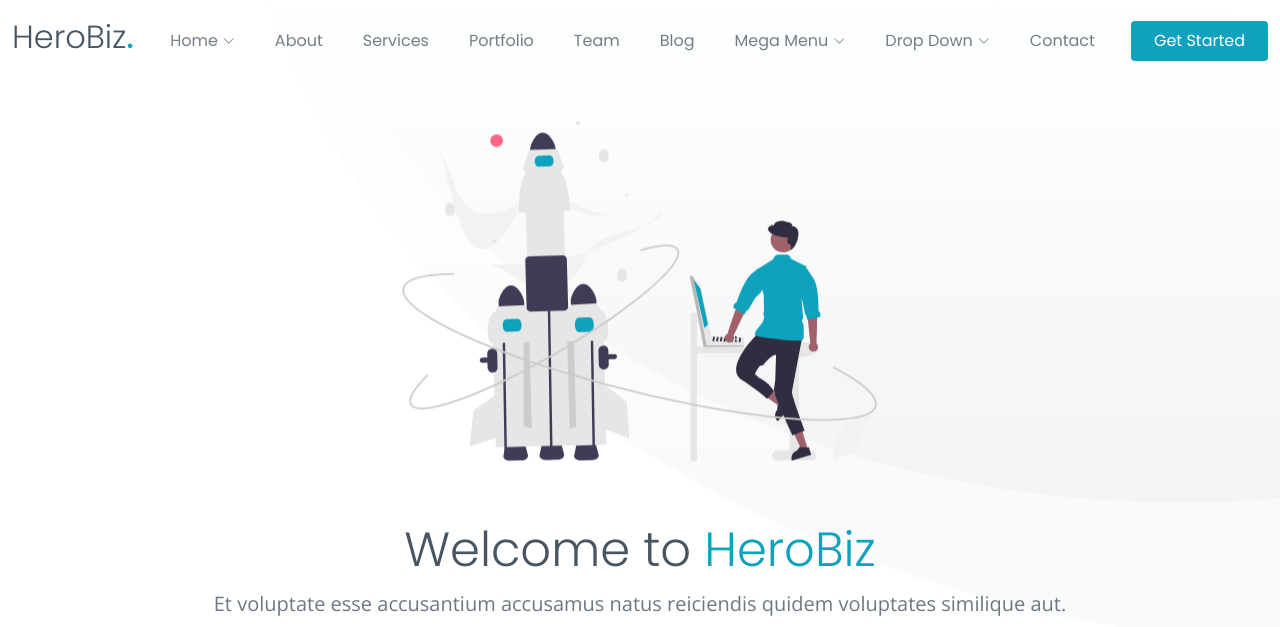
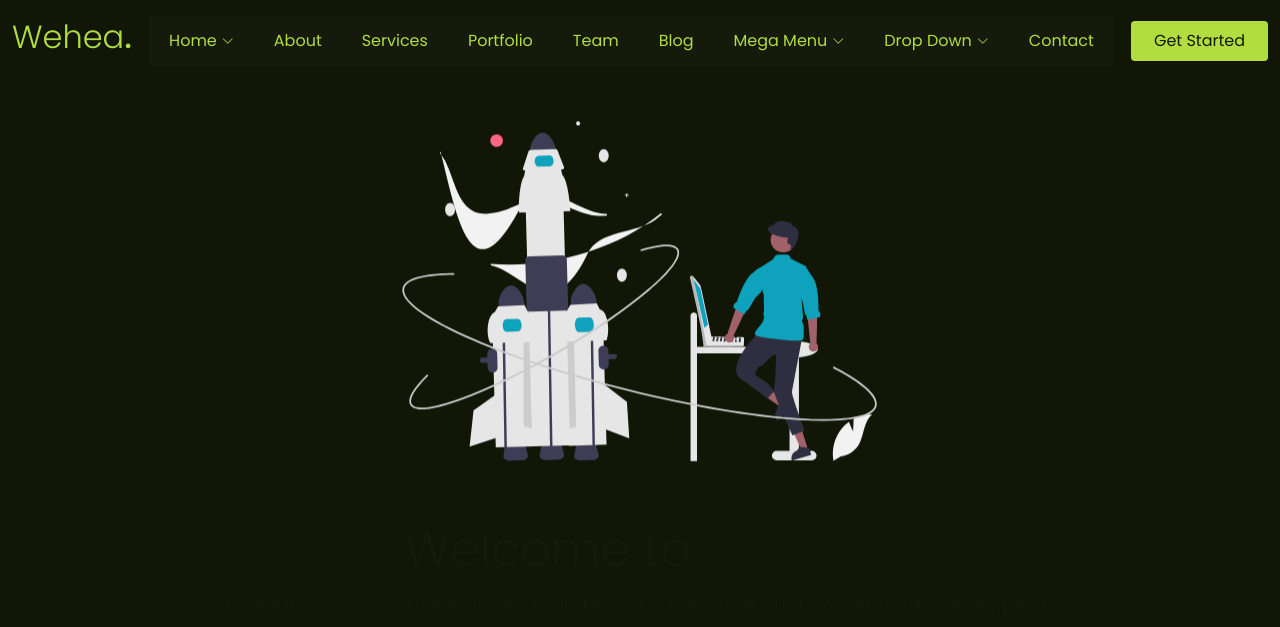
Before and after one commit to MattGDwyer/wehea, a website: page index.html in a window 1280 px wide. Shown: the top 627 px of the page. Drawn offline with nearby package versions, Linux system fonts and the light colour scheme.

Commit message:
adjusting colors

```diff
--- a/assets/css/variables.css
+++ b/assets/css/variables.css
@@ -14,93 +14,69 @@
 *
 * Learn more about CSS variables at https://developer.mozilla.org/en-US/docs/Web/CSS/Using_CSS_custom_properties
 */
-
 /*--------------------------------------------------------------
 # 1. HeroBiz template variables
 --------------------------------------------------------------*/
 :root {
-
   /* Fonts */
   --font-default: 'Open Sans', system-ui, -apple-system, "Segoe UI", Roboto, "Helvetica Neue", Arial, "Noto Sans", "Liberation Sans", sans-serif, "Apple Color Emoji", "Segoe UI Emoji", "Segoe UI Symbol", "Noto Color Emoji";
   --font-primary: 'Source Sans Pro', sans-serif;
   --font-secondary: 'Poppins', sans-serif;
-
   /* Colors */
   /* The *-rgb color names are simply the RGB converted value of the corresponding color for use in the rgba() function */
-
   /* Default text color */
-  --color-default: #1a1f24;
-  --color-default-rgb: 26, 31, 36;
-
+  --color-default: #b1dd40;
+  --color-default-rgb: 177, 221, 64;
   /* Defult links color */
   --color-links: #0ea2bd;
   --color-links-hover: #1ec3e0;
-
   /* Primay colors */
-  --color-primary: #0ea2bd;
+  /* --color-primary: #0ea2bd; */
+  --color-primary: #111606;
   --color-primary-light: #1ec3e0;
   --color-primary-dark: #0189a1;
-
-  --color-primary-rgb: 14, 162, 189;
+  --color-primary-rgb: 17, 22, 6;
   --color-primary-light-rgb: 30, 195, 224;
   --color-primary-dark-rgb: 1, 137, 161;
-
   /* Secondary colors */
-  --color-secondary: #485664;
+  --color-secondary: #151a0b;
   --color-secondary-light: #8f9fae;
   --color-secondary-dark: #3a4753;
-
-  --color-secondary-rgb: 72, 86, 100;
+  --color-secondary-rgb: 21, 26, 11;
   --color-secondary-light-rgb: 143, 159, 174;
   --color-secondary-dark-rgb: 58, 71, 83;
-
   /* General colors */
   --color-blue: #0d6efd;
   --color-blue-rgb: 13, 110, 253;
-
   --color-indigo: #6610f2;
   --color-indigo-rgb: 102, 16, 242;
-
   --color-purple: #6f42c1;
   --color-purple-rgb: 111, 66, 193;
-
   --color-pink: #f3268c;
   --color-pink-rgb: 243, 38, 140;
-
   --color-red: #df1529;
   --color-red-rgb: 223, 21, 4;
-
   --color-orange: #fd7e14;
   --color-orange-rgb: 253, 126, 20;
-
   --color-yellow: #ffc107;
   --color-yellow-rgb: 255, 193, 7;
-
-  --color-green: #059652;
-  --color-green-rgb: 5, 150, 82;
-
+  --color-green: #B1dd40;
+  --color-green-rgb: 177, 221, 64;
   --color-teal: #20c997;
   --color-teal-rgb: 32, 201, 151;
-
   --color-cyan: #0dcaf0;
   --color-cyan-rgb: 13, 202, 240;
-
-  --color-white: #ffffff;
+  --color-white: #Fdffe5;
   --color-white-rgb: 255, 255, 255;
-
   --color-gray: #6c757d;
   --color-gray-rgb: 108, 117, 125;
-
   --color-black: #000000;
-  --color-black-rgb: 0, 0, 0;
-
-}
+  --color-black-rgb: 0, 0, 0; }
 
 /*--------------------------------------------------------------
 # 2. Override default Bootstrap variables
 --------------------------------------------------------------*/
 :root {
-
   --bs-blue: var(--color-blue);
   --bs-indigo: var(--color-indigo);
   --bs-purple: var(--color-purple);
@@ -151,60 +127,145 @@
   --bs-body-font-weight: 400;
   --bs-body-line-height: 1.5;
   --bs-body-color: var(--color-default);
-  --bs-body-bg: #fff;
-
-}
+  --bs-body-bg: #fff; }
 
 /*--------------------------------------------------------------
 # 3. Set color and background class names
 --------------------------------------------------------------*/
 /* Fonts */
-.font-default { font-family: var(--font-default) !important; }
-.font-primary { font-family: var(--font-primary) !important;}
-.font-secondary { font-family: var(--font-secondary) !important; }
+.font-default {
+  font-family: var(--font-default) !important; }
+
+.font-primary {
+  font-family: var(--font-primary) !important; }
+
+.font-secondary {
+  font-family: var(--font-secondary) !important; }
 
 /* Text Colors */
-.color-default { color: var(--color-default) !important; }
-.color-links { color: var(--color-links) !important; }
-.color-links:hover { color: var(--color-links-hover) !important; }
-.color-primary { color: var(--color-primary) !important; }
-.color-primary-light { color: var(--color-primary-light) !important; }
-.color-primary-dark { color: var(--color-primary-dark) !important; }
-.color-secondary { color: var(--color-secondary) !important; }
-.color-secondary-light { color: var(--color-secondary-light) !important; }
-.color-secondary-dark { color: var(--color-secondary-dark) !important; }
-.color-blue { color: var(--color-blue) !important; }
-.color-indigo { color: var(--color-indigo) !important; }
-.color-purple { color: var(--color-purple) !important; }
-.color-pink { color: var(--color-pink) !important; }
-.color-red { color: var(--color-red) !important; }
-.color-orange { color: var(--color-orange) !important; }
-.color-yellow { color: var(--color-yellow) !important; }
-.color-green { color: var(--color-green) !important; }
-.color-teal { color: var(--color-teal) !important; }
-.color-cyan { color: var(--color-cyan) !important; }
-.color-white { color: var(--color-white) !important; }
-.color-gray { color: var(--color-gray) !important; }
-.color-black { color: var(--color-black) !important; }
+.color-default {
+  color: var(--color-default) !important; }
+
+.color-links {
+  color: var(--color-links) !important; }
+
+.color-links:hover {
+  color: var(--color-links-hover) !important; }
+
+.color-primary {
+  color: var(--color-primary) !important; }
+
+.color-primary-light {
+  color: var(--color-primary-light) !important; }
+
+.color-primary-dark {
+  color: var(--color-primary-dark) !important; }
+
+.color-secondary {
+  color: var(--color-secondary) !important; }
+
+.color-secondary-light {
+  color: var(--color-secondary-light) !important; }
+
+.color-secondary-dark {
+  color: var(--color-secondary-dark) !important; }
+
+.color-blue {
+  color: var(--color-blue) !important; }
+
+.color-indigo {
+  color: var(--color-indigo) !important; }
+
+.color-purple {
+  color: var(--color-purple) !important; }
+
+.color-pink {
+  color: var(--color-pink) !important; }
+
+.color-red {
+  color: var(--color-red) !important; }
+
+.color-orange {
+  color: var(--color-orange) !important; }
+
+.color-yellow {
+  color: var(--color-yellow) !important; }
+
+.color-green {
+  color: var(--color-green) !important; }
+
+.color-teal {
+  color: var(--color-teal) !important; }
+
+.color-cyan {
+  color: var(--color-cyan) !important; }
+
+.color-white {
+  color: var(--color-white) !important; }
+
+.color-gray {
+  color: var(--color-gray) !important; }
+
+.color-black {
+  color: var(--color-black) !important; }
 
 /* Background Colors */
-.bg-default { background-color: var(--color-default) !important; }
-.bg-primary { background-color: var(--color-primary) !important; }
-.bg-primary-light { background-color: var(--color-primary-light) !important; }
-.bg-primary-dark { background-color: var(--color-primary-dark) !important; }
-.bg-secondary { background-color: var(--color-secondary) !important; }
-.bg-secondary-light { background-color: var(--color-secondary-light) !important; }
-.bg-secondary-dark { background-color: var(--color-secondary-dark) !important; }
-.bg-blue { background-color: var(--color-blue) !important; }
-.bg-indigo { background-color: var(--color-indigo) !important; }
-.bg-purple { background-color: var(--color-purple) !important; }
-.bg-pink { background-color: var(--color-pink) !important; }
-.bg-red { background-color: var(--color-red) !important; }
-.bg-orange { background-color: var(--color-orange) !important; }
-.bg-yellow { background-color: var(--color-yellow) !important; }
-.bg-green { background-color: var(--color-green) !important; }
-.bg-teal { background-color: var(--color-teal) !important; }
-.bg-cyan { background-color: var(--color-cyan) !important; }
-.bg-white { background-color: var(--color-white) !important; }
-.bg-gray { background-color: var(--color-gray) !important; }
-.bg-black { background-color: var(--color-black) !important; }
+.bg-default {
+  background-color: var(--color-default) !important; }
+
+.bg-primary {
+  background-color: var(--color-primary) !important; }
+
+.bg-primary-light {
+  background-color: var(--color-primary-light) !important; }
+
+.bg-primary-dark {
+  background-color: var(--color-primary-dark) !important; }
+
+.bg-secondary {
+  background-color: var(--color-secondary) !important; }
+
+.bg-secondary-light {
+  background-color: var(--color-secondary-light) !important; }
+
+.bg-secondary-dark {
+  background-color: var(--color-secondary-dark) !important; }
+
+.bg-blue {
+  background-color: var(--color-blue) !important; }
+
+.bg-indigo {
+  background-color: var(--color-indigo) !important; }
+
+.bg-purple {
+  background-color: var(--color-purple) !important; }
+
+.bg-pink {
+  background-color: var(--color-pink) !important; }
+
+.bg-red {
+  background-color: var(--color-red) !important; }
+
+.bg-orange {
+  background-color: var(--color-orange) !important; }
+
+.bg-yellow {
+  background-color: var(--color-yellow) !important; }
+
+.bg-green {
+  background-color: var(--color-green) !important; }
+
+.bg-teal {
+  background-color: var(--color-teal) !important; }
+
+.bg-cyan {
+  background-color: var(--color-cyan) !important; }
+
+.bg-white {
+  background-color: var(--color-white) !important; }
+
+.bg-gray {
+  background-color: var(--color-gray) !important; }
+
+.bg-black {
+  background-color: var(--color-black) !important; }
--- a/assets/scss/_header.scss
+++ b/assets/scss/_header.scss
@@ -7,7 +7,7 @@
   z-index: 997;
 
   &.sticked {
-    background: var(--color-white);
+    // background: rgba(var(--color-secondary-rgb), .20);
     box-shadow: 0px 2px 20px rgba(var(--color-secondary-rgb), 0.10);
   }
 
@@ -20,10 +20,10 @@
     h1 {
       font-size: 32px;
       font-weight: 300;
-      color: var(--color-secondary);
+      color: var(--color-green);
       font-family: var(--font-secondary);
       span {
-        color: var(--color-primary);
+        color: var(--color-green);
         font-weight: 500;
       }
     }
@@ -31,15 +31,16 @@
 
   .btn-getstarted, .btn-getstarted:focus {
     font-size: 16px;
-    color: var(--color-white);
-    background: var(--color-primary);
+    color: var(--color-secondary);
+    background: var(--color-default);
     padding: 8px 23px;
     border-radius: 4px;
     transition: 0.3s;
     font-family: var(--font-secondary);
     &:hover {
-      color: var(--color-white);
-      background: rgba(var(--color-primary-rgb), .85);
+      color: var(--color-default);
+      background: rgba(var(--color-secondary-rgb), .85);
+      border: 1px solid var(--color-default);
     }
 
     @media (max-width: 1279px) {
--- a/assets/scss/_nav.scss
+++ b/assets/scss/_nav.scss
@@ -4,6 +4,7 @@
 @media (min-width: 1280px) {
 
   .navbar {
+    background-color: var(--color-secondary);
     padding: 0;
     position: relative;
     ul {
@@ -30,7 +31,8 @@
       font-family: var(--font-secondary);
       font-size: 16px;
       font-weight: 400;
-      color: rgba(var(--color-secondary-dark-rgb), .7);
+      // color: rgba(var(--color-secondary-dark-rgb), .7);
+      color: var(--color-default);
       white-space: nowrap;
       transition: 0.3s;
       position: relative;
@@ -49,7 +51,7 @@
       height: 2px;
       bottom: 0;
       left: 0;
-      background-color: var(--color-primary);
+      background-color: var(--color-default);
       visibility: hidden;
       transition: all 0.3s ease-in-out 0s;
       transform: scaleX(0);
@@ -62,7 +64,7 @@
     }
 
     a:hover, .active, .active:focus, li:hover > a  {
-      color: var(--color-primary);
+      color: var(--color-default);
     }
 
     .dropdown {
@@ -73,7 +75,7 @@
 
       a:hover, .active, .active:focus, &:hover > a  {
         color: var(--color-white);
-        background: var(--color-secondary);
+        background: var(--color-default);
       }
 
       ul {
@@ -106,7 +108,7 @@
 
         a:hover, .active, .active:hover, li:hover > a {
           color: var(--color-white);
-          background: var(--color-primary);
+          background: var(--color-default);
         }
 
       }
@@ -133,7 +135,7 @@
           }
           a:hover, .active, .active:hover {
             color: var(--color-white);
-            background: var(--color-primary);
+            background: var(--color-default);
           }
         }
 
--- a/assets/scss/index/_hero-animated.scss
+++ b/assets/scss/index/_hero-animated.scss
@@ -4,7 +4,8 @@
 .hero-animated {
   width: 100%;
   min-height: 50vh;
-  background: url("../img/hero-bg.png") center center;
+  // background: url("../img/hero-bg.png") center center;
+  background-color: #111606;
   background-size: cover;
   position: relative;
   padding: 120px 0 60px;
--- a/assets/scss/variables.css
+++ b/assets/scss/variables.css
@@ -29,28 +29,29 @@
   /* The *-rgb color names are simply the RGB converted value of the corresponding color for use in the rgba() function */
 
   /* Default text color */
-  --color-default: #1a1f24;
-  --color-default-rgb: 26, 31, 36;
+  --color-default: #b1dd40;
+  --color-default-rgb: 177, 221, 64;
 
   /* Defult links color */
   --color-links: #0ea2bd;
   --color-links-hover: #1ec3e0;
 
   /* Primay colors */
-  --color-primary: #0ea2bd;
+  /* --color-primary: #0ea2bd; */
+  --color-primary: #111606;
   --color-primary-light: #1ec3e0;
   --color-primary-dark: #0189a1;
 
-  --color-primary-rgb: 14, 162, 189;
+  --color-primary-rgb: 17, 22, 6;
   --color-primary-light-rgb: 30, 195, 224;
   --color-primary-dark-rgb: 1, 137, 161;
 
   /* Secondary colors */
-  --color-secondary: #485664;
+  --color-secondary: #151a0b;
   --color-secondary-light: #8f9fae;
   --color-secondary-dark: #3a4753;
 
-  --color-secondary-rgb: 72, 86, 100;
+  --color-secondary-rgb: 21, 26, 11;
   --color-secondary-light-rgb: 143, 159, 174;
   --color-secondary-dark-rgb: 58, 71, 83;
 
@@ -76,8 +77,8 @@
   --color-yellow: #ffc107;
   --color-yellow-rgb: 255, 193, 7;
 
-  --color-green: #059652;
-  --color-green-rgb: 5, 150, 82;
+  --color-green: #B1dd40;
+  --color-green-rgb: 177, 221, 64;
 
   --color-teal: #20c997;
   --color-teal-rgb: 32, 201, 151;
@@ -85,7 +86,7 @@
   --color-cyan: #0dcaf0;
   --color-cyan-rgb: 13, 202, 240;
 
-  --color-white: #ffffff;
+  --color-white: #Fdffe5;
   --color-white-rgb: 255, 255, 255;
 
   --color-gray: #6c757d;
--- a/index.html
+++ b/index.html
@@ -5,7 +5,7 @@
   <meta charset="utf-8">
   <meta content="width=device-width, initial-scale=1.0" name="viewport">
 
-  <title>HeroBiz Bootstrap Template - Home 1</title>
+  <title>Wehea - Protectors of Life</title>
   <meta content="" name="description">
   <meta content="" name="keywords">
 
@@ -54,7 +54,7 @@
       <a href="index.html" class="logo d-flex align-items-center scrollto me-auto me-lg-0">
         <!-- Uncomment the line below if you also wish to use an image logo -->
         <!-- <img src="assets/img/logo.png" alt=""> -->
-        <h1>HeroBiz<span>.</span></h1>
+        <h1>Wehea<span>.</span></h1>
       </a>
 
       <nav id="navbar" class="navbar">
```
Also changed, not shown: package.json (+6 -2 lines), assets/css/main.css, assets/img/wehea/birds-1.jpeg (added), assets/img/wehea/birds-2.jpeg (added), assets/img/wehea/birds-3.jpeg (added), assets/img/wehea/birds-4.jpeg (added), assets/img/wehea/birds-5.jpeg (added), assets/img/wehea/birds-6.jpeg (added), assets/img/wehea/flowers-1.jpeg (added), assets/img/wehea/group-1.jpeg (added), assets/img/wehea/group-2.jpeg (added), assets/img/wehea/relic-1.png (added), 1 other file.
